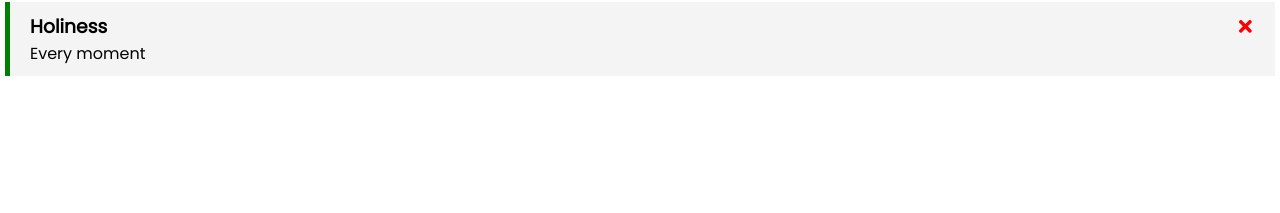
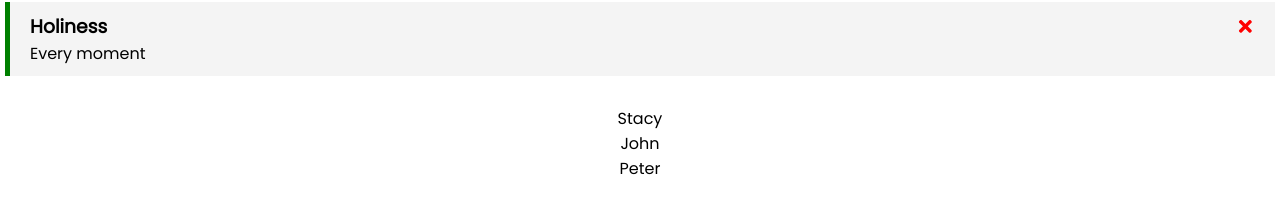
Before and after one commit to Areathy/task-tracker, a React (Create React App) app: page /about in a window 1280 px wide. Shown: the part 229-442 px from the top of the page. Built offline with nearby package versions, Linux system fonts and the light colour scheme; data requests are answered from the project's data file.

Commit message:
Routing initial commit

```diff
--- a/package.json
+++ b/package.json
@@ -9,6 +9,7 @@
     "react": "^17.0.2",
     "react-dom": "^17.0.2",
     "react-icons": "^4.3.1",
+    "react-router-dom": "^6.2.1",
     "react-scripts": "5.0.0",
     "web-vitals": "^2.1.3"
   },
--- a/src/App.js
+++ b/src/App.js
@@ -1,7 +1,11 @@
 import { useState, useEffect } from "react"
+import { BrowserRouter as Router, Route, Routes } from "react-router-dom";
+
 import Header from './components/Header';
 import Tasks from './components/Tasks'
 import AddTask from "./components/AddTask";
+import Footer from "./components/Footer";
+import About from "./components/About";
 
 function App() {
   // useState
@@ -86,6 +90,8 @@ function App() {
   }
 
   return (
+    <Router>
+
     <div className="App">
       <Header onAdd={() => setshowAddTask(!showAddTask)}
         showAdd={showAddTask} />
@@ -95,7 +101,12 @@ function App() {
           onDelete={deleteTask}
           onToggle={toggleReminder} />) :
         ('No Task available')}
+
+        <Routes><Route path='/about' component={About} /></Routes>
+        <Footer />
     </div>
+
+    </Router>
   );
 }
 
--- /dev/null
+++ b/src/components/About.js
@@ -0,0 +1,13 @@
+import { Link } from 'react-router-dom'
+
+const About = () => {
+  return (
+    <div>
+      <h4>Version 1.0.0</h4>
+      <a href='/'>Go Back</a>
+      <a href='https://www.henrietha.com'>...or check this out</a>
+    </div>
+  )
+}
+
+export default About
--- /dev/null
+++ b/src/components/Footer.js
@@ -0,0 +1,17 @@
+import { Link } from 'react-router-dom'
+
+const Footer = () => {
+  return (
+    <footer>
+      {/* <p>Copyright &copy; 2021</p>
+      <a href='/about'>About</a> */}
+      <div id="baby-names">
+	  <p>Stacy</p>
+	  <p>John</p>
+	  <p>Peter</p>
+	</div>
+    </footer>
+  )
+}
+
+export default Footer
```
Also changed, not shown: 1 other file (tests, documents, lock files or other folders).
